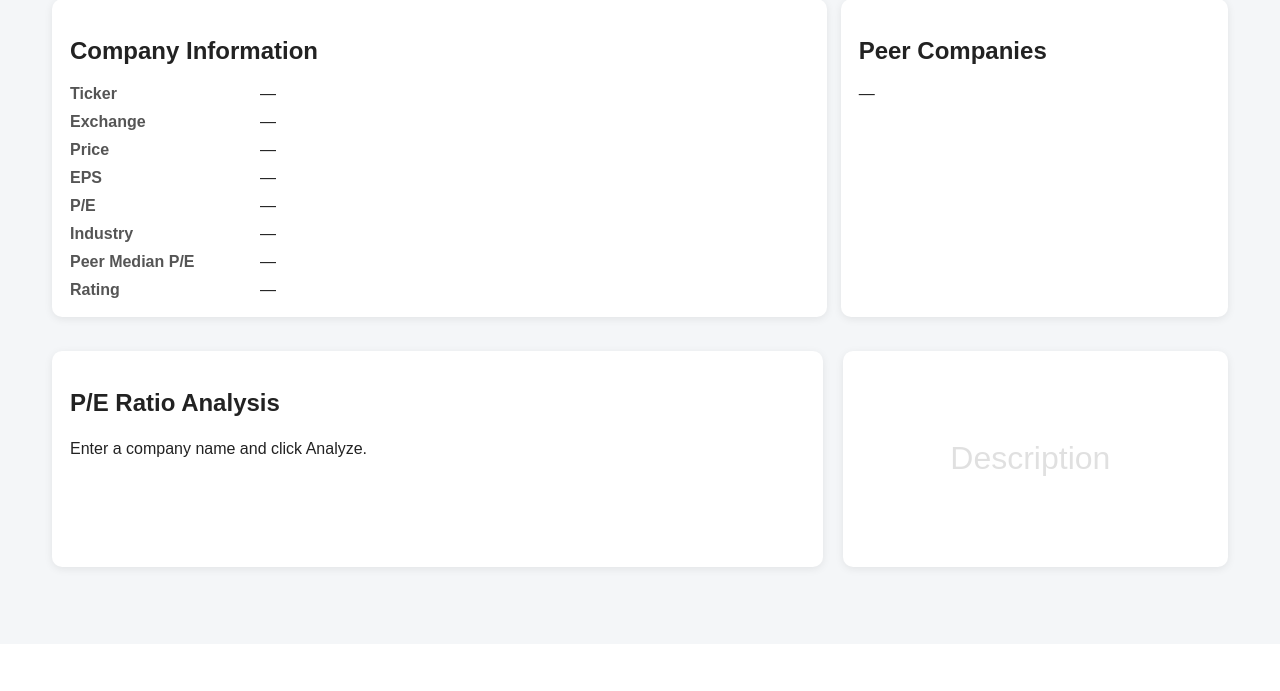
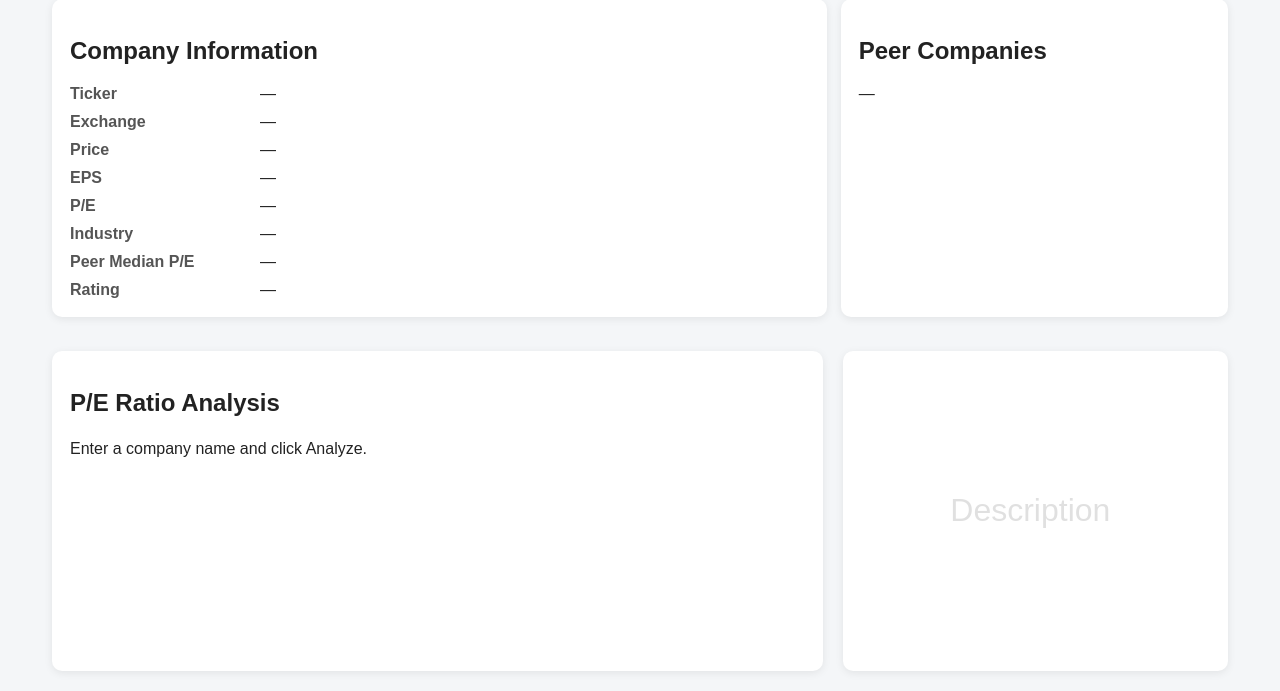
Before and after one commit to tradersamba/stock-analyzer, a FastAPI app: page / in a window 1280 px wide. Shown: the part 156-847 px from the top of the page. Before the commit the page ends 731 px from the top, so only its background shows below. Run offline with FastAPI, Linux system fonts and the light colour scheme.

Commit message:
Update style.css
fixes general

```diff
--- a/static/style.css
+++ b/static/style.css
@@ -215,3 +215,21 @@ header p {
 .tooltip:hover .tooltip-popup {
     display: block;
 }
+
+/* Force bottom row panels to equal fixed height */
+.analysis-row {
+    align-items: stretch;
+}
+
+.assessment-panel,
+.pe-help-panel {
+    height: 320px;   /* adjust this value */
+    min-height: 0;
+}
+
+.assessment-scroll,
+.pe-help-scroll {
+    flex: 1;
+    min-height: 0;
+    overflow-y: auto;
+}
```
